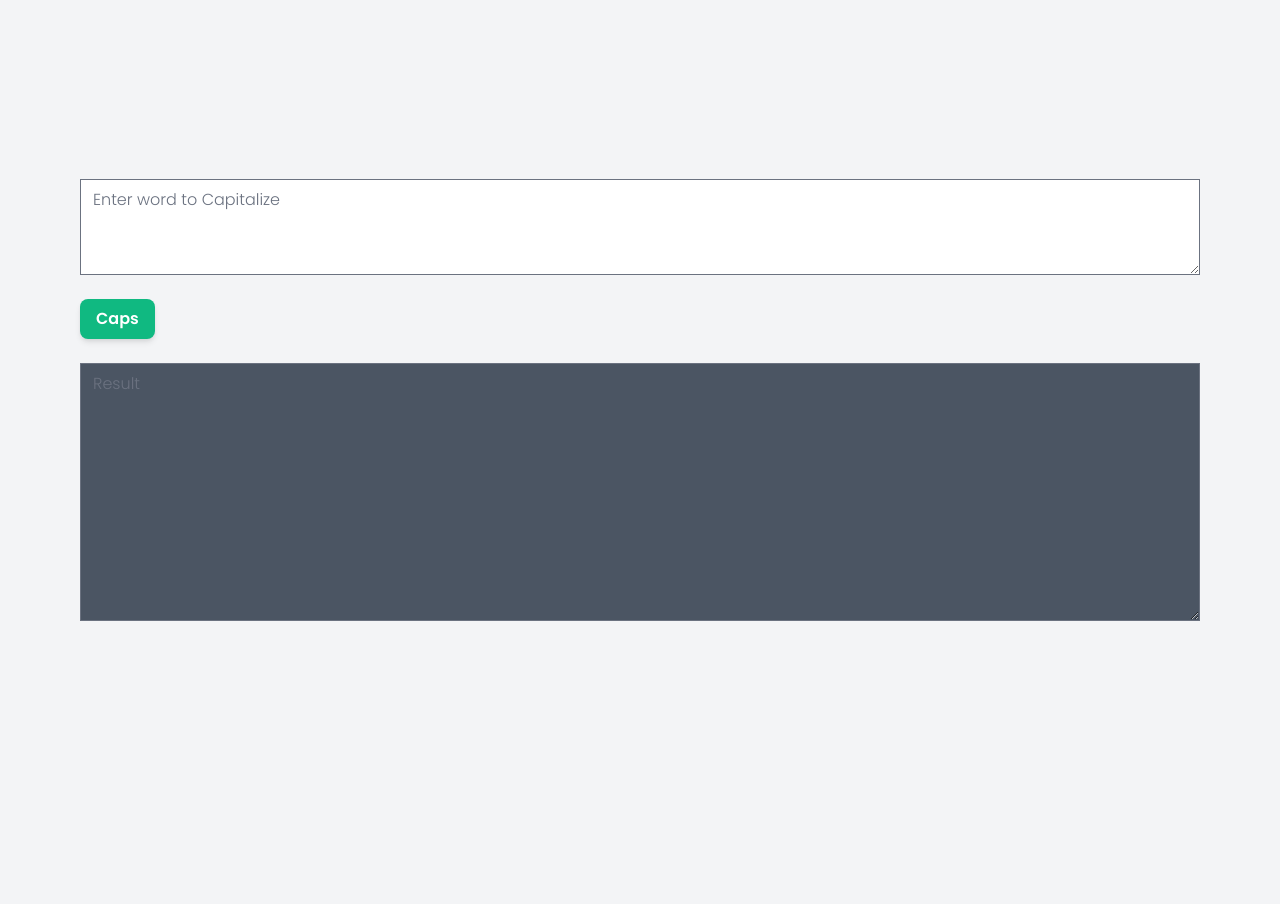
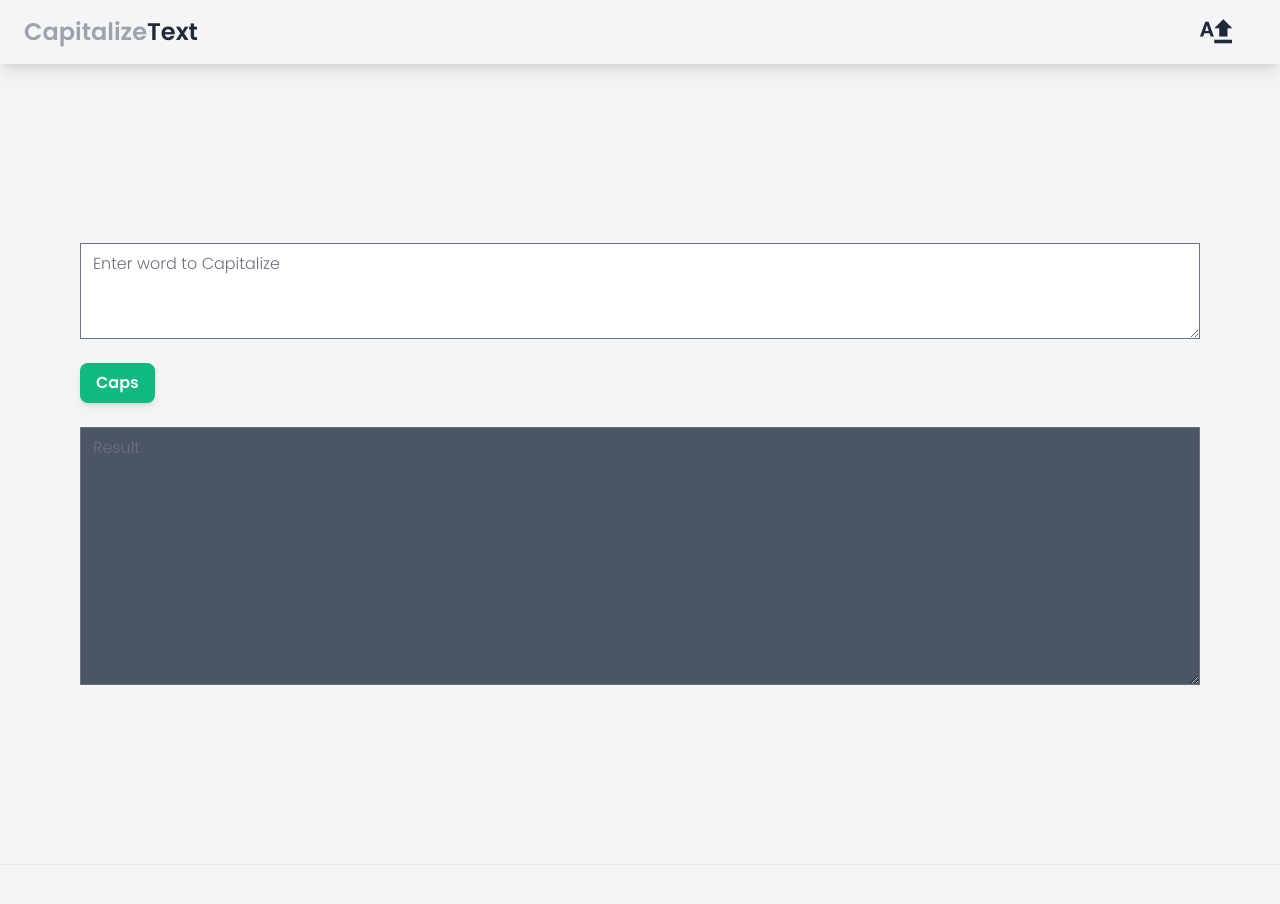
Before and after one commit to jherfst/caps, an Angular app: page / in a window 1280 px wide. Shown: the top 904 px of the page. Before the commit the page ends 800 px from the top, so only its background shows below. Built offline with nearby package versions, Linux system fonts and the light colour scheme.

Commit message:
test deploy haeder footer

```diff
--- a/src/app/components/footer/footer.component.html
+++ b/src/app/components/footer/footer.component.html
@@ -1,5 +1,4 @@
 <footer
   class="container flex items-center justify-center h-12 text-sm border-t border-gray-200 max-h-12 dark:border-gray-700"
 >
-  Built in planet 🌎
 </footer>
--- a/src/app/pages/private/dashboard/dashboard.module.ts
+++ b/src/app/pages/private/dashboard/dashboard.module.ts
@@ -3,6 +3,8 @@ import { CommonModule } from '@angular/common';
 import { NgModule } from '@angular/core';
 import { FormsModule } from '@angular/forms';
 import { RouterModule } from '@angular/router';
+import { FooterModule } from '@app/components/footer/footer.module';
+import { HeaderModule } from '@app/components/header/header.module';
 import { DashboardPage } from './dashboard.page';
 
 @NgModule({
@@ -10,7 +12,7 @@ import { DashboardPage } from './dashboard.page';
   imports: [
     ClipboardModule,
     FormsModule,
-    CommonModule,
+    CommonModule, HeaderModule, FooterModule,
     RouterModule.forChild([
       {
         path: '',
--- a/src/app/pages/private/dashboard/dashboard.page.html
+++ b/src/app/pages/private/dashboard/dashboard.page.html
@@ -1,3 +1,5 @@
+
+<app-header></app-header>
 <div class="flex flex-col items-center justify-center h-full">
 
   <div class="relative w-full px-20">
@@ -14,3 +16,4 @@
     </form>
   </div>
 </div>
+<app-footer></app-footer>
```
